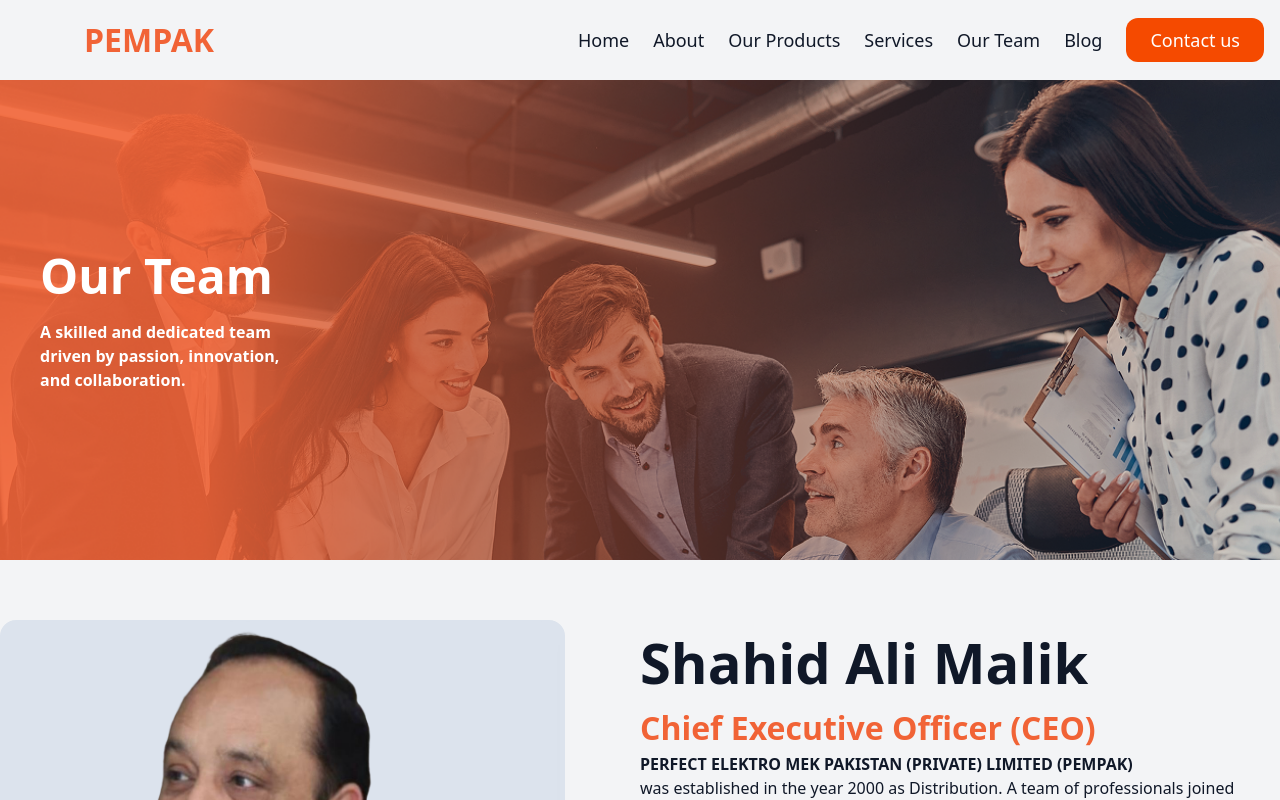
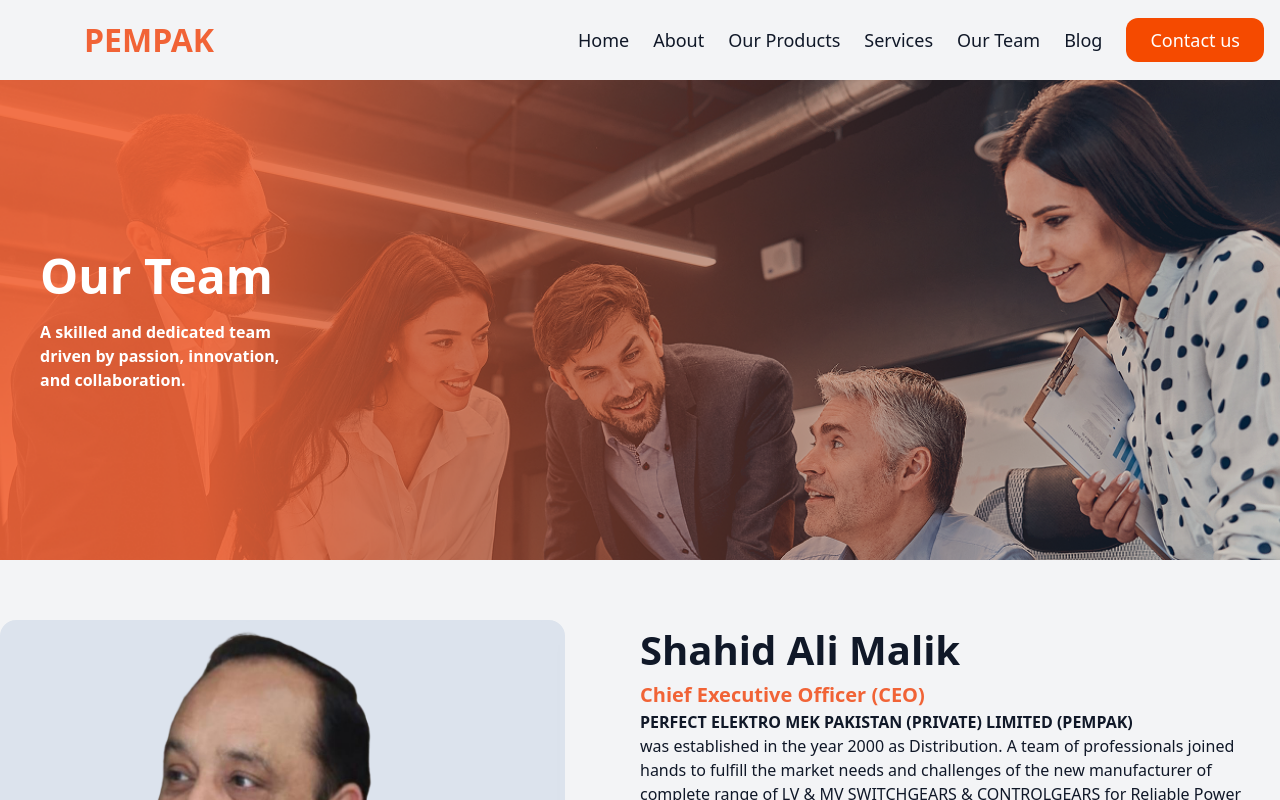
Before and after one commit to RayyanKhan4004/PEMPAK-dashboard, a Next.js app: page /our-team in a window 1280 px wide. Shown: the top 800 px of the page. Built offline with nearby package versions, Linux system fonts and the light colour scheme.

Commit message:
Minor changes in our-team

```diff
--- a/src/app/our-team/page.tsx
+++ b/src/app/our-team/page.tsx
@@ -30,8 +30,8 @@ import Image from "next/image";
               </div>
 
               <div className="space-y-4">
-                    <Typography variant="h1" weight="b" color=""> Shahid Ali Malik</Typography> <br />
-                    <Typography variant="h3" weight="semi-b" color="primary">Chief Executive Officer (CEO)</Typography> <br />
+                    <Typography variant="h2" weight="b" color=""> Shahid Ali Malik</Typography> <br />
+                    <Typography variant="h4" weight="semi-b" color="primary">Chief Executive Officer (CEO)</Typography> <br />
                     <strong>PERFECT ELEKTRO MEK PAKISTAN (PRIVATE) LIMITED (PEMPAK) </strong>
                     <p>was established in the year 2000 as Distribution. A team of professionals joined hands to fulfill the market needs and challenges of the new manufacturer of complete range of LV & MV SWITCHGEARS & CONTROLGEARS for Reliable Power millennium in the corporate world. All effort made at PEMPAK are focused on perfection of the equipment and client's convenience.</p>
 
```
